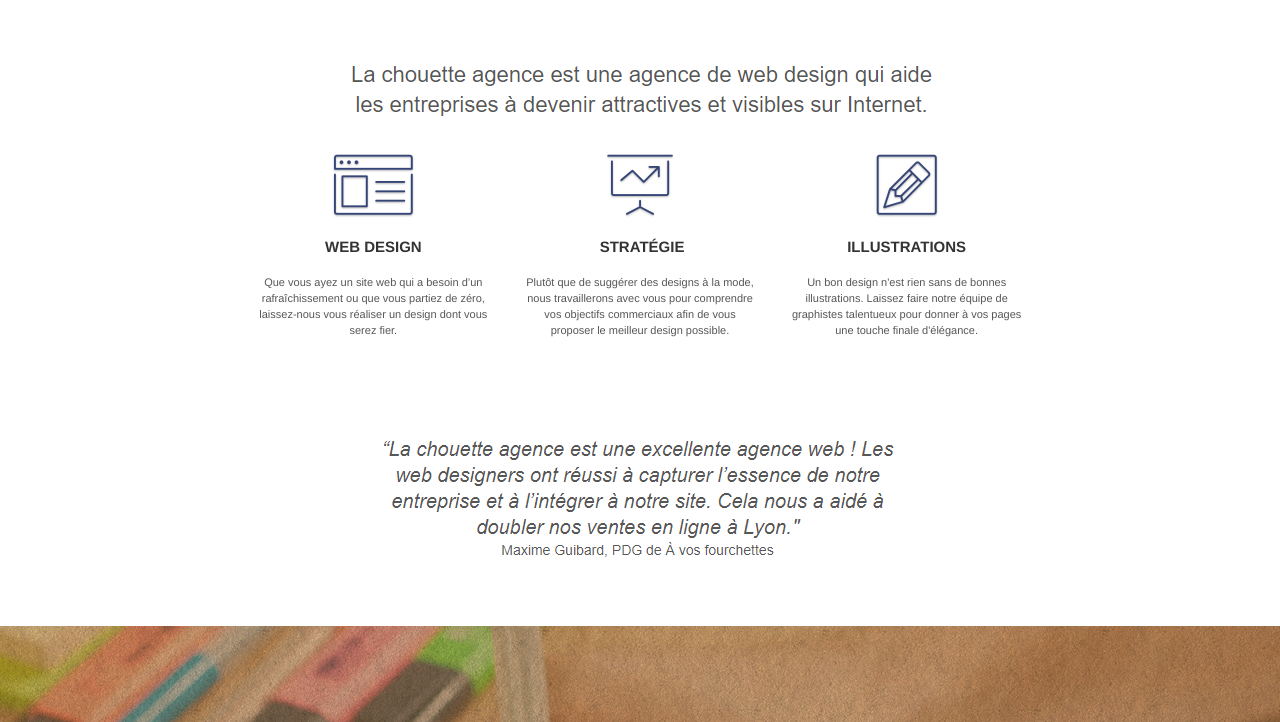
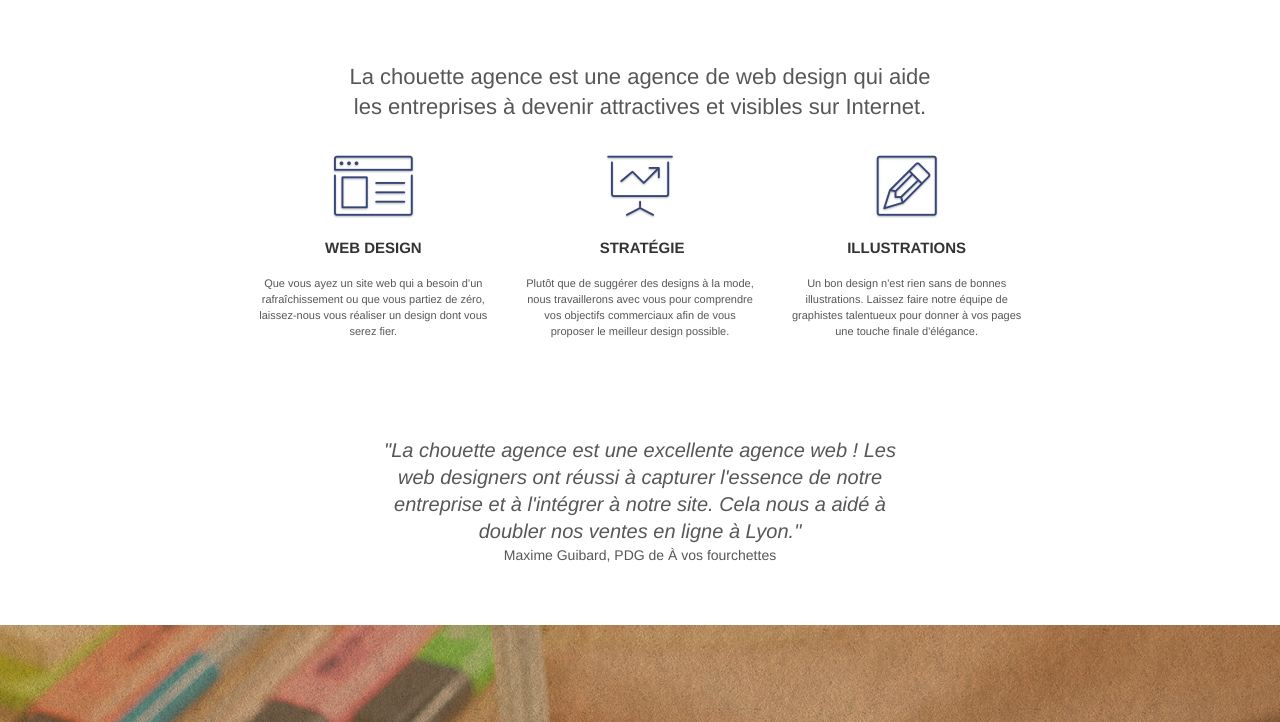
Before and after one commit to anabiasetti/-AnaBiasetti_4_17072021, a plain HTML site: page index.html in a window 1280 px wide. Shown: the part 535-1257 px from the top of the page. Drawn offline with Linux system fonts and the light colour scheme.

Commit message:
Remplacer images-texte par du texte

```diff
--- a/index.html
+++ b/index.html
@@ -99,7 +99,10 @@
         <div class="container bloc-md">
           <div class="row">
             <div class="col-sm-12 text-center">
-              <img alt="agence web, agence web paris, web design paris, stratégie web" src="img/title.png" />
+              <h2 class="text-center title">
+                La chouette agence est une agence de web design qui aide les entreprises à devenir attractives et
+                visibles sur Internet.
+              </h2>
             </div>
           </div>
           <div class="row voffset-lg med-width-whitespace">
@@ -135,8 +138,12 @@
             </div>
           </div>
           <div class="row voffset-lg voffset">
-            <div class="col-xs-12 col-md-8 col-md-offset-2 text-center">
-              <img alt="agence web, agence web paris, web design paris, stratégie web" src="img/citation.png" />
+            <div class="text-center">
+              <p class="citation">
+                "La chouette agence est une excellente agence web ! Les web designers ont réussi à capturer l'essence de
+                notre entreprise et à l'intégrer à notre site. Cela nous a aidé à doubler nos ventes en ligne à Lyon."
+              </p>
+              <p class="author">Maxime Guibard, PDG de À vos fourchettes</p>
             </div>
           </div>
         </div>
@@ -174,7 +181,7 @@
         <div class="container bloc-lg">
           <div class="row">
             <div class="col-sm-12 text-center">
-              <img alt="agence web, agence web paris, web design paris, stratégie web" src="img/title2.png" />
+              <h3 class="text-center title2">Nous travaillons avec beaucoup de clients, voici nos réalisations.</h3>
             </div>
           </div>
           <div class="row tight-width-whitespace portfolio-row">
--- a/style.css
+++ b/style.css
@@ -360,6 +360,35 @@ a:hover {
   float: right;
   position: relative;
   z-index: 2;
+}
+
+.title {
+  max-width: 585px;
+  margin-left: auto;
+  margin-right: auto;
+  margin-top: 15px;
+  line-height: 30px;
+}
+
+.title2 {
+  font-size: 22px;
+  text-transform: none;
+  font-weight: 400;
+  max-width: 430px;
+  margin: 26px auto 18px;
+  line-height: 28px;
+}
+
+.citation {
+  font-size: 20px;
+  max-width: 530px;
+  margin: 8px auto 0;
+  line-height: 27px;
+  font-style: italic;
+}
+
+.author {
+  font-size: 14px;
 }
 
 @media (min-width: 768px) {
```
Also changed, not shown: img/citation.png (deleted), img/title.png (deleted), img/title2.png (deleted).
